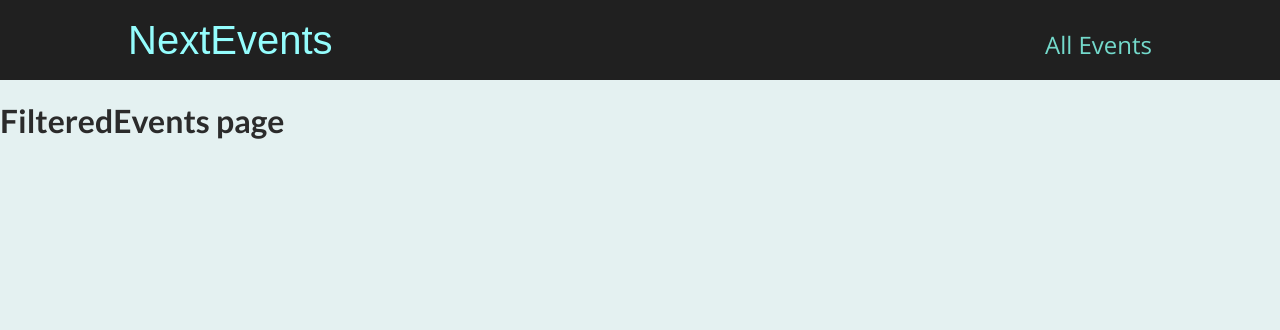
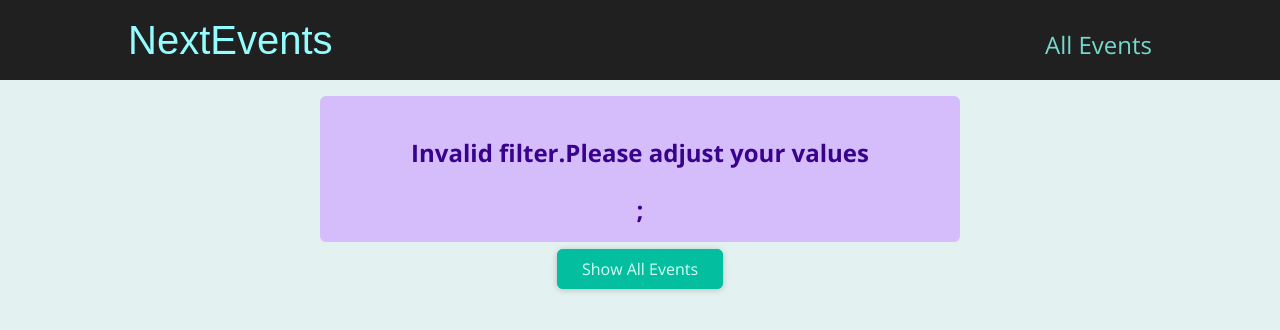
Before and after one commit to lerand94/eventsApp, a Next.js app: page /events in a window 1280 px wide. Shown: the top 330 px of the page. Built offline with nearby package versions, Linux system fonts and the light colour scheme.

Commit message:
finished app with Error Alert and Event Search cmp

```diff
--- /dev/null
+++ b/components/Events/ResultsTitle.js
@@ -0,0 +1,20 @@
+import Button from "../ui/button";
+import classes from "./ResultsTitle.module.css";
+
+function ResultsTitle(props) {
+  const { date } = props;
+
+  const humanReadableDate = new Date(date).toLocaleDateString("en-US", {
+    month: "long",
+    year: "numeric",
+  });
+
+  return (
+    <section className={classes.title}>
+      <h1>Events in {humanReadableDate}</h1>
+      <Button link="/events">Show all events</Button>
+    </section>
+  );
+}
+
+export default ResultsTitle;
--- /dev/null
+++ b/components/Events/ResultsTitle.module.css
@@ -0,0 +1,6 @@
+.title {
+  margin: 2rem auto;
+  width: 90%;
+  max-width: 40rem;
+  text-align: center;
+}
--- /dev/null
+++ b/components/ui/ErrorAlert.js
@@ -0,0 +1,7 @@
+import classes from "./ErrorAlert.module.css";
+
+function ErrorAlert(props) {
+  return <div className={classes.alert}>{props.children}</div>;
+}
+
+export default ErrorAlert;
--- /dev/null
+++ b/components/ui/ErrorAlert.module.css
@@ -0,0 +1,12 @@
+.alert {
+  margin: 1rem auto;
+  padding: 1rem 2rem;
+  width: 90%;
+  max-width: 40rem;
+  background-color: #d5bdfc;
+  color: #38028d;
+  font-weight: bold;
+  font-size: 1.5rem;
+  text-align: center;
+  border-radius: 6px;
+}
--- a/pages/events/[...slug].js
+++ b/pages/events/[...slug].js
@@ -1,8 +1,67 @@
+import { useRouter } from "next/router";
+import { getFilteredEvents } from "../../dummy-data";
+import EventList from "../../components/Events/EventList";
+import ResultsTitle from "../../components/Events/ResultsTitle";
+import { Fragment } from "react";
+import Button from "../../components/ui/Button";
+import ErrorAlert from "../../components/ui/ErrorAlert";
+
 const FilteredEventsPage = () => {
+  const router = useRouter();
+
+  const filterData = router.query.slug;
+
+  if (!filterData) {
+    return <p className="center">Loading...</p>;
+  }
+
+  const filteredYear = +filterData[0];
+  const filteredMonth = +filterData[1];
+
+  if (
+    isNaN(filteredYear) ||
+    isNaN(filteredMonth) ||
+    filteredYear > 2030 ||
+    filteredMonth < 1 ||
+    filteredMonth > 12
+  ) {
+    return (
+      <Fragment>
+        <ErrorAlert>
+          <p>Invalid filter.Please adjust your values</p>;
+        </ErrorAlert>
+        <div className="center">
+          <Button link="/events">Show All Events</Button>
+        </div>
+      </Fragment>
+    );
+  }
+
+  const filteredEvents = getFilteredEvents({
+    year: filteredYear,
+    month: filteredMonth,
+  });
+
+  if (!filteredEvents || filteredEvents.length === 0) {
+    return (
+      <Fragment>
+        <ErrorAlert>
+          <p>No events found for the chosen filter!</p>
+        </ErrorAlert>
+        <div className="center">
+          <Button link="/events">Show All Events</Button>
+        </div>
+      </Fragment>
+    );
+  }
+
+  const date = new Date(filteredYear, filteredMonth - 1);
+
   return (
-    <div>
-      <h1>FilteredEvents page</h1>
-    </div>
+    <Fragment>
+      <ResultsTitle date={date} />
+      <EventList items={filteredEvents} />
+    </Fragment>
   );
 };
 
```
Also changed, not shown: components/Events/EventSearch.js (+17 -4 lines), pages/events/[eventId].js (+6 -1 lines), pages/events/index.js (+8 -1 lines).
